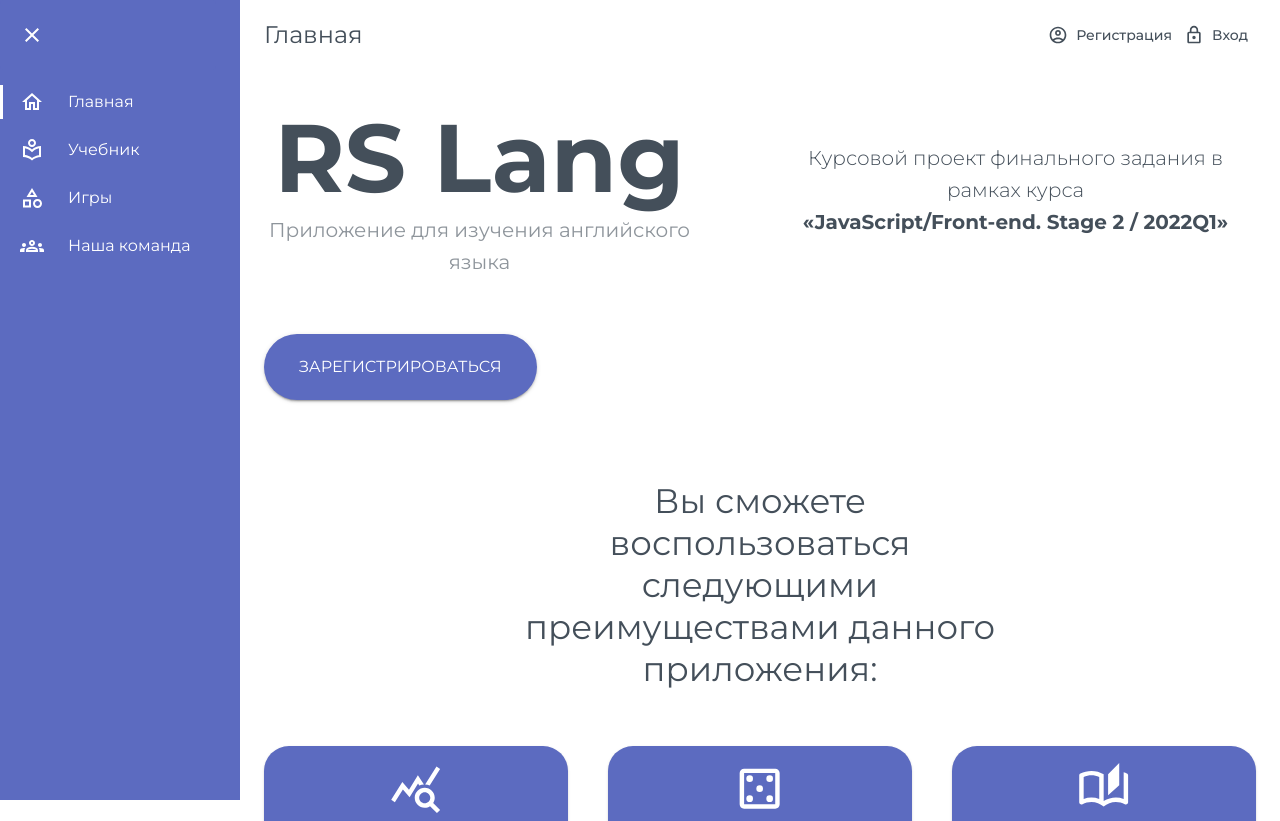
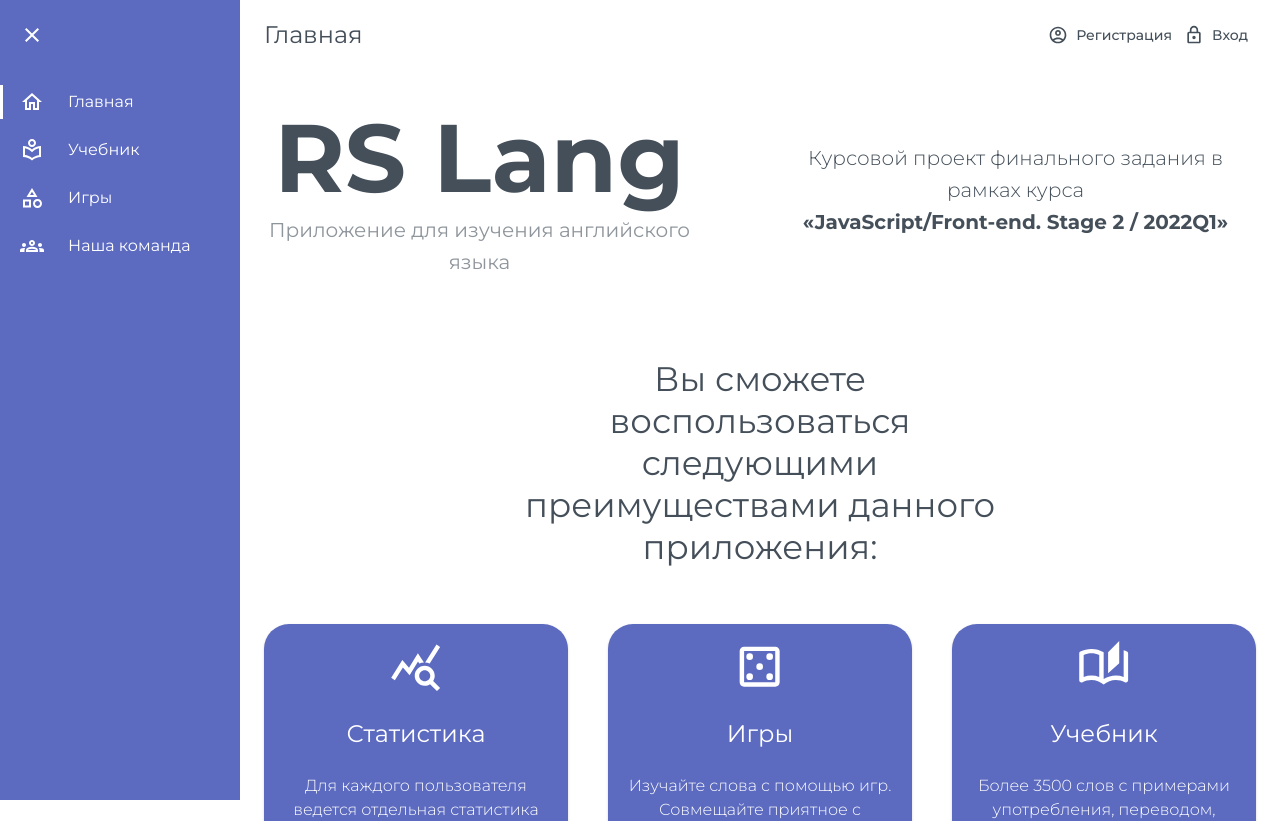
Before and after one commit to whityha/rslang, a React (Create React App) app: page / in a window 1280 px wide. Shown: the top 821 px of the page. Built offline with nearby package versions, Linux system fonts and the light colour scheme.

Commit message:
feat: our team, fix link, refactor

```diff
--- a/src/components/main/constants.tsx
+++ b/src/components/main/constants.tsx
@@ -27,9 +27,9 @@ const Cards = [
   },
   {
     icon: <AutoStoriesOutlinedIcon sx={style} />,
-    title: 'Словарь',
+    title: 'Учебник',
     description: 'Более 3500 слов с примерами употребления, переводом, транскрипцией и произношением',
-    path: '/dictionary',
+    path: '/textbook',
   },
 ];
 
--- a/src/components/main/main.tsx
+++ b/src/components/main/main.tsx
@@ -1,10 +1,9 @@
 import {
-  Box, Button, Card, CardActionArea, CardContent, CardMedia, Stack, Typography, useMediaQuery,
+  Box, Card, CardActionArea, CardContent, CardMedia, Stack, Typography, useMediaQuery,
 } from '@mui/material';
 import { FC } from 'react';
 import { useNavigate } from 'react-router-dom';
 import { useWordListContext } from '../../context/word-list-context';
-import { useAuth } from '../../redux/hooks';
 import theme from '../../theme/theme';
 import Cards from './constants';
 import CrosscheckInfo from './cross-check-info';
@@ -12,7 +11,6 @@ import VidePresentation from './video-presentation';
 
 const Main: FC = () => {
   const navigate = useNavigate();
-  const auth = useAuth();
   const mediaMD = useMediaQuery(theme.breakpoints.up('md'));
   const context = useWordListContext();
 
@@ -80,23 +78,7 @@ const Main: FC = () => {
           </Typography>
         </Box>
       </Stack>
-      {!auth.isAuth ? (
-        <Button
-          variant="contained"
-          sx={{
-            display: 'block',
-            padding: '1.5em 2.5em',
-            borderRadius: '100px',
-            margin: mediaMD ? '4em 0 0 0' : '4em auto 0 auto',
-            background: activeBook.color,
-            '&: hover': {
-              background: activeBook.color,
-            },
-          }}
-        >
-          <Typography>Зарегистрироваться</Typography>
-        </Button>
-      ) : null}
+
       <Box
         display="flex"
         flexDirection="column"
--- a/src/components/main/video-presentation.tsx
+++ b/src/components/main/video-presentation.tsx
@@ -5,7 +5,7 @@ import './video-presentation.sass';
 const VidePresentation = () => {
   const mediaMD = useMediaQuery(theme.breakpoints.up('md'));
   return (
-    <Box mt={15}>
+    <Box style={{ display: 'none' }} mt={15}>
       <Typography variant="h5" component="p" textAlign="center" mb={4}>Наша видеопрезентация проекта:</Typography>
       <Box display="flex" justifyContent="center">
         <iframe width={mediaMD ? '50%' : '80%'} height="300" src="https://www.youtube.com/embed/v4rvTMBCJD0" title="YouTube video player" frameBorder="0" allow="accelerometer; autoplay; clipboard-write; encrypted-media; gyroscope; picture-in-picture" allowFullScreen />
--- a/src/components/out-team/constant.tsx
+++ b/src/components/out-team/constant.tsx
@@ -6,23 +6,23 @@ const imageKoryakin = require('../../assets/photos/koryakin.jfif');
 
 const TEAMMATE_INFO: TTeammate[] = [
   {
-    name: 'Ihar Havalin',
+    name: 'Игорь Головин',
     photoSrc: imageIgar,
-    description: 'Do all',
+    description: 'Авторизация, игра "Спринт", общий функционал для игр и приложения.',
     role: 'Frontend Developer. Team Lead.',
     ghLink: 'https://github.com/memos77',
   },
   {
-    name: 'Pavel Khapaliuk',
+    name: 'Павел Хапалюк',
     photoSrc: imageKhapaliuk,
-    description: 'Do any thing',
+    description: 'Игры "Вызов" и "Писатель", дизайн главной и других элементов.',
     role: 'Frontend Developer',
     ghLink: 'https://github.com/whityha/',
   },
   {
-    name: 'Pavel Koryakin',
+    name: 'Павел Корякин',
     photoSrc: imageKoryakin,
-    description: 'Do any thing',
+    description: 'Общий дизайн сайта, адаптивность, меню, учебник, раздел сложных слов.',
     role: 'Frontend Developer',
     ghLink: 'https://github.com/unclekoin',
   },
--- a/src/components/out-team/teammate-card.tsx
+++ b/src/components/out-team/teammate-card.tsx
@@ -12,8 +12,9 @@ const TeammateCard = ({
          sx={{
            display: 'flex',
            minHeight: '150px',
-           minWidth: { sm: '450px', xs: '250px' },
-           width: '40%',
+           maxWidth: '600px',
+           minWidth: { md: '500px', xs: '320px' },
+           width: '90%',
            flexDirection: { xs: 'column', sm: 'row' },
          }}
        >
@@ -22,7 +23,8 @@ const TeammateCard = ({
            image={photoSrc}
            sx={{
              height: 'auto',
-             width: { xs: '100%', sm: '25%' },
+             minWidth: '150px',
+             width: { xs: '100%', sm: '50%' },
              padding: '1em',
              borderRadius: '20px',
            }}
--- a/src/components/word-card/statistic-group.tsx
+++ b/src/components/word-card/statistic-group.tsx
@@ -35,7 +35,6 @@ const StatisticGroup: FC<StatisticGroupProps> = ({
   useEffect(() => {
     if (open) {
       getUserWord(id).then((res) => {
-        // console.log(res.data);
         if (res.data.optional) {
           setInfo(`Угадано: ${res.data.optional.good};  Ошибок: ${res.data.optional.bad}`);
         } else setInfo(noInfo);
--- a/src/redux/confirm/slice.ts
+++ b/src/redux/confirm/slice.ts
@@ -26,18 +26,15 @@ export const confirmSlice = createSlice({
       state.isDeclined = false;
       state.isConfirmed = false;
       state.visible = true;
-      console.log('prepareConfirm', action.payload);
     },
     closeConfirm(state: ConfirmState) {
       state.visible = false;
     },
     setConfirm: (state) => {
-      console.log('set confirmed');
       state.isConfirmed = true;
       state.visible = false;
     },
     setDecline: (state) => {
-      console.log('set decline');
       state.isDeclined = true;
       state.visible = false;
     },
```
Also changed, not shown: src/components/game-common/save-game-stat.ts (+0 -9 lines), src/components/test-component.tsx (deleted, +0 -47 lines).
